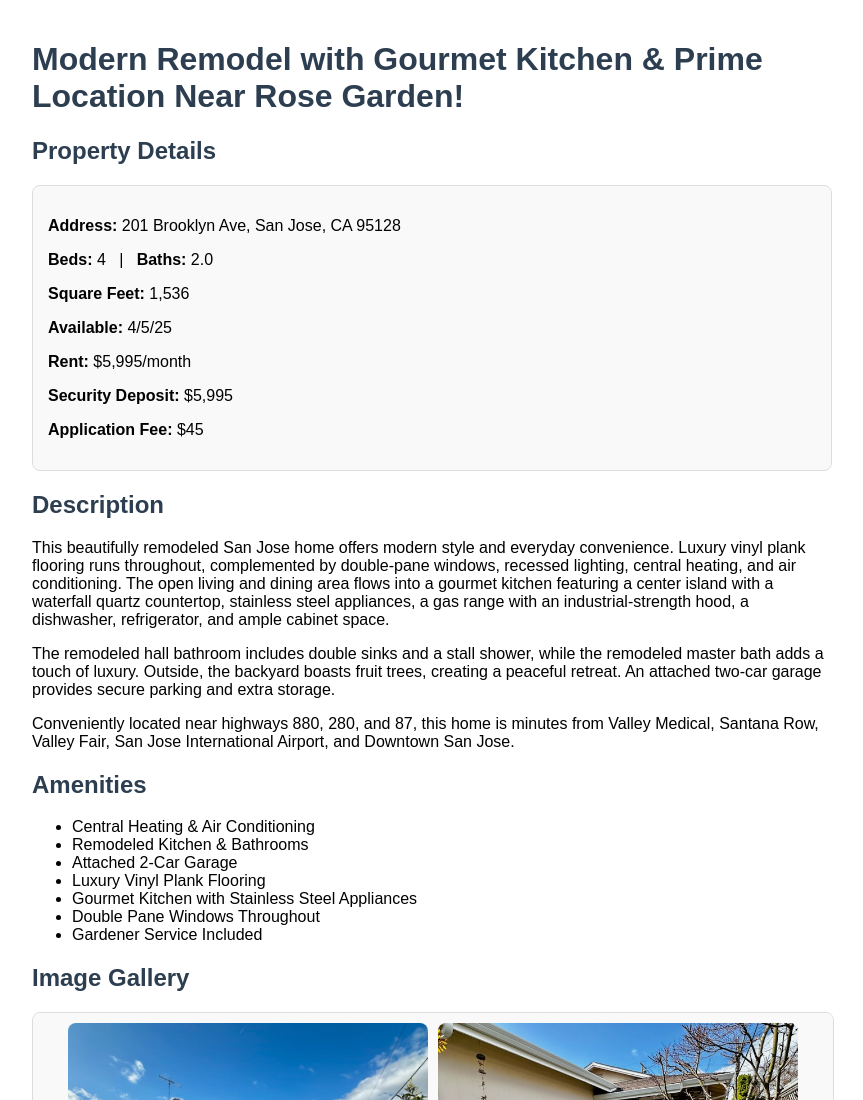
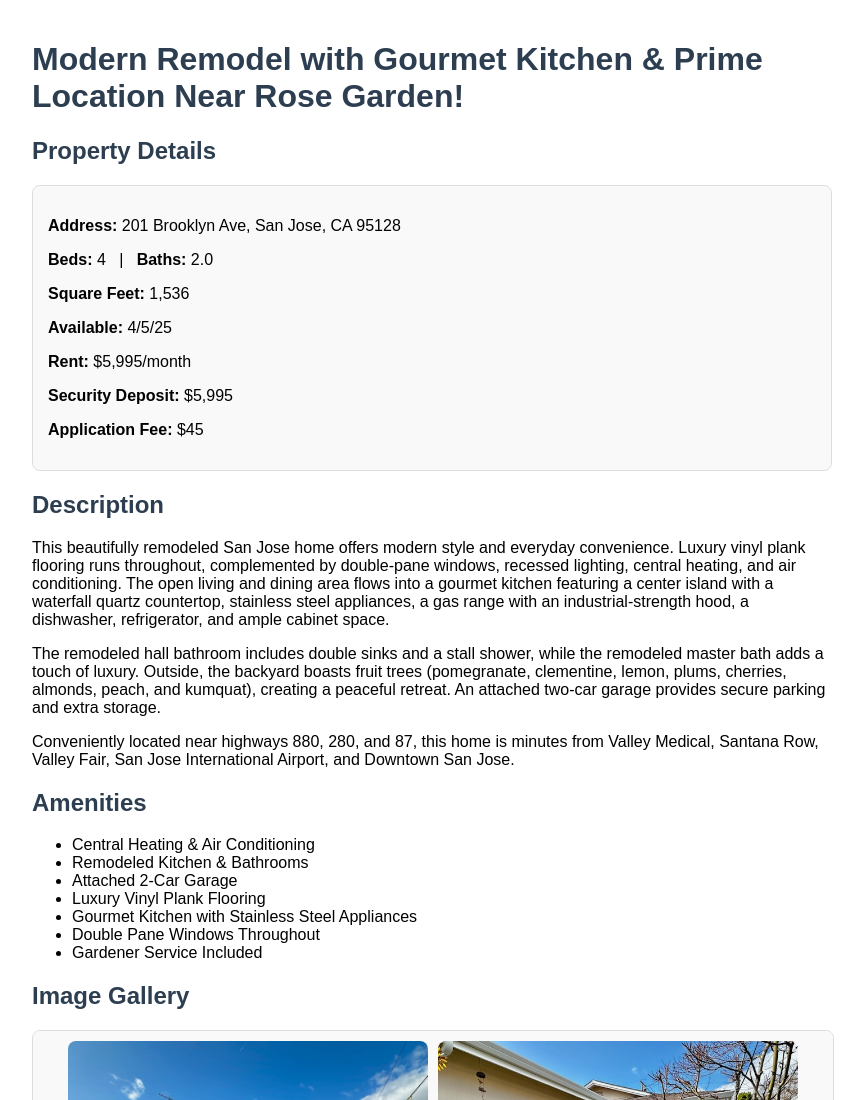
Before and after one commit to saabm/home-rental, a plain HTML site: page index.html in a window 1280 px wide. Shown: the top 1100 px of the page, without its empty margins (208-1071 px from the left). Drawn offline with Linux system fonts and the light colour scheme.

Commit message:
Update index.html

```diff
--- a/index.html
+++ b/index.html
@@ -94,7 +94,7 @@
 
     <h2>Description</h2>
     <p>This beautifully remodeled San Jose home offers modern style and everyday convenience. Luxury vinyl plank flooring runs throughout, complemented by double-pane windows, recessed lighting, central heating, and air conditioning. The open living and dining area flows into a gourmet kitchen featuring a center island with a waterfall quartz countertop, stainless steel appliances, a gas range with an industrial-strength hood, a dishwasher, refrigerator, and ample cabinet space.</p>
-    <p>The remodeled hall bathroom includes double sinks and a stall shower, while the remodeled master bath adds a touch of luxury. Outside, the backyard boasts fruit trees, creating a peaceful retreat. An attached two-car garage provides secure parking and extra storage.</p>
+    <p>The remodeled hall bathroom includes double sinks and a stall shower, while the remodeled master bath adds a touch of luxury. Outside, the backyard boasts fruit trees (pomegranate, clementine, lemon, plums, cherries, almonds, peach, and kumquat), creating a peaceful retreat. An attached two-car garage provides secure parking and extra storage.</p>
     <p>Conveniently located near highways 880, 280, and 87, this home is minutes from Valley Medical, Santana Row, Valley Fair, San Jose International Airport, and Downtown San Jose.</p>
 
     <h2>Amenities</h2>
```
